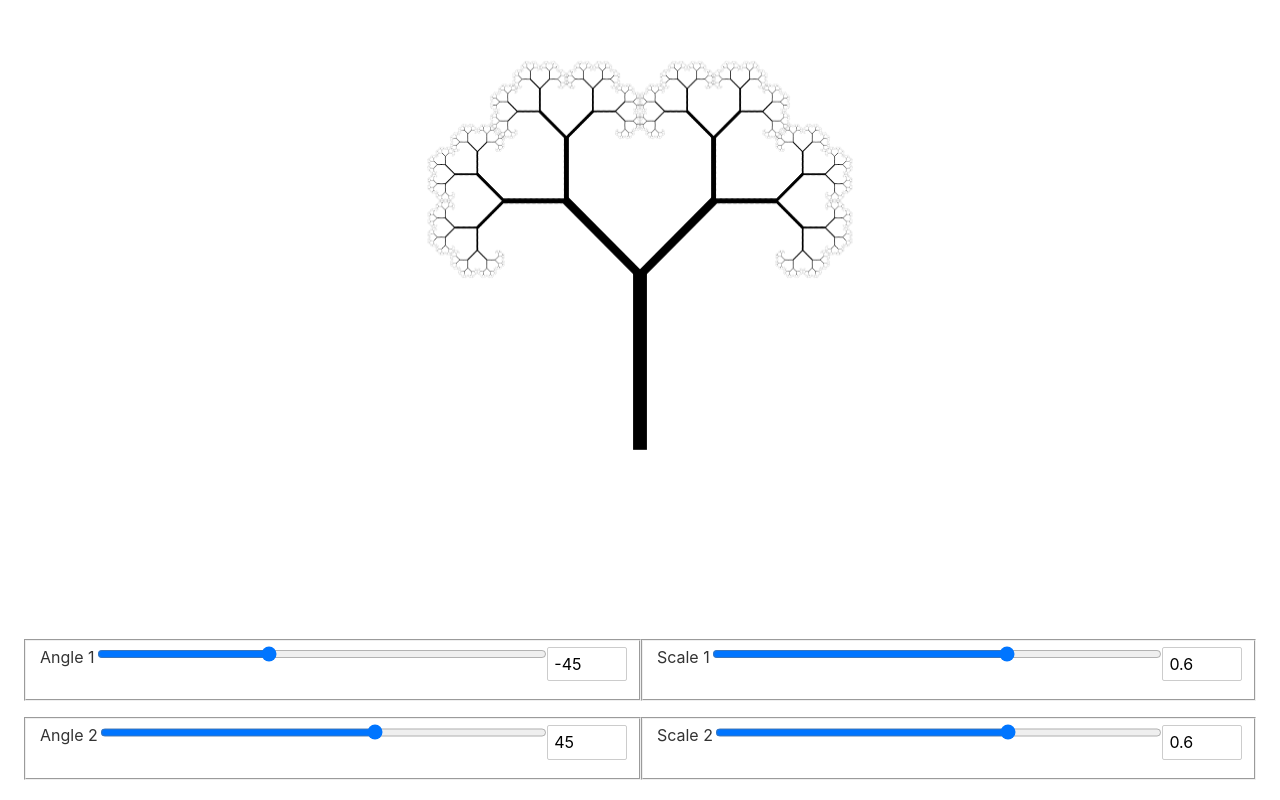
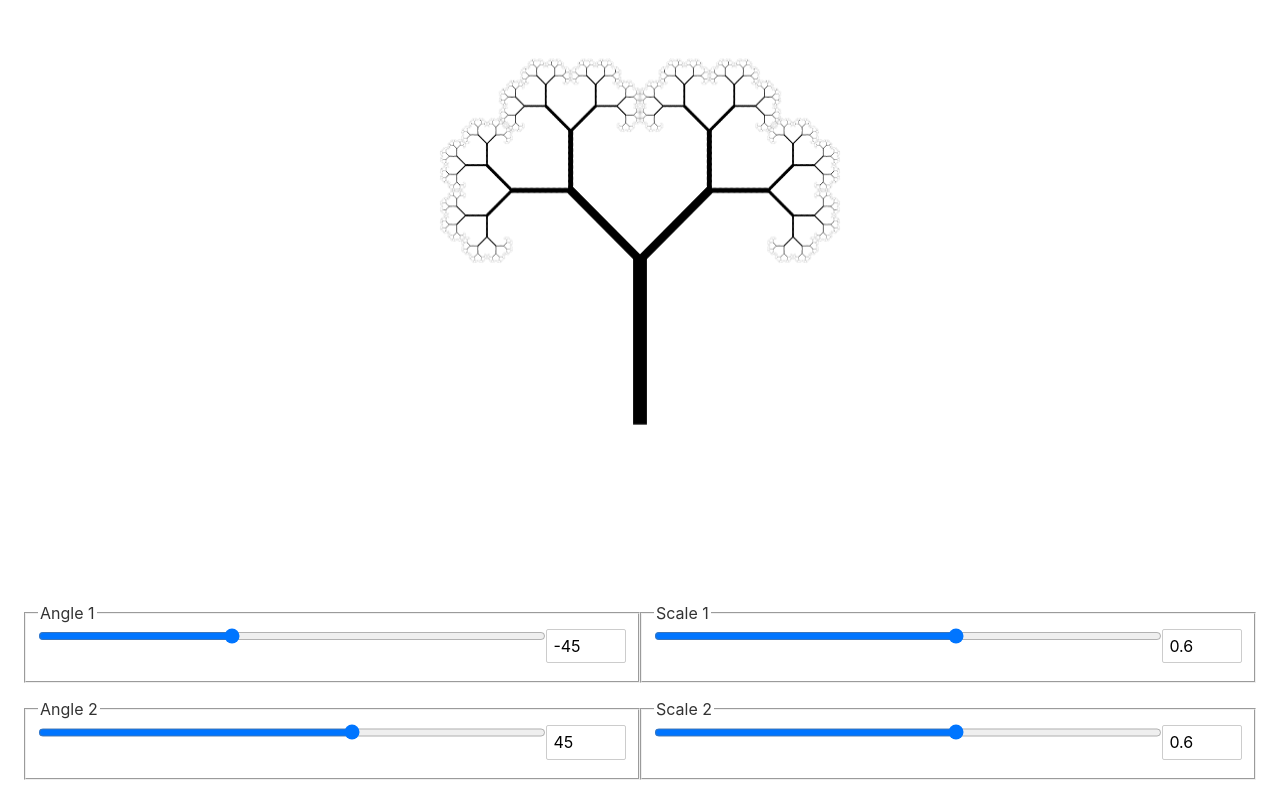
Before and after one commit to HenryWConklin/trees, a Svelte app: page / in a window 1280 px wide. Built offline with nearby package versions, Linux system fonts and the light colour scheme.

Commit message:
Increase max scale, fix some layout stuff

```diff
--- a/src/App.svelte
+++ b/src/App.svelte
@@ -27,10 +27,6 @@
     }
 </style>
 
-
-<!--
-<Tree {ang1} {ang2} {scale1} {scale2} />
--->
 <div class="container">
     <div class="canvas-container">
         <CanvasTree {ang1} {ang2} {scale1} {scale2} />
@@ -38,12 +34,12 @@
     <div class="controls-container">
         <div class="slider-container">
             <DisplaySlider label="Angle 1" bind:value={ang1} min="-180" max="180" step="5"/>
-            <DisplaySlider label="Scale 1" bind:value={scale1} min="0" max="0.9" step="0.02"/>
+            <DisplaySlider label="Scale 1" bind:value={scale1} min="0" max="1" step="0.02"/>
         </div>
 
         <div class="slider-container">
             <DisplaySlider label="Angle 2" bind:value={ang2} min="-180" max="180" step="5"/>
-            <DisplaySlider label="Scale 2" bind:value={scale2} min="0" max="0.9" step="0.02"/>
+            <DisplaySlider label="Scale 2" bind:value={scale2} min="0" max="1" step="0.02"/>
         </div>
     </div>
 </div>
--- a/src/CanvasTree.svelte
+++ b/src/CanvasTree.svelte
@@ -17,7 +17,7 @@
     const rootHeight = 0.2;
     const rootMargin = 0.3;
 
-    function draw_tranformed_image(ctx, img, x, y, angle, scale) {
+    function draw_transformed_image(ctx, img, x, y, angle, scale) {
         ctx.save();
         // This reflection is necessary to get the image in the right orientation, shows up mirrored in weird ways
         // otherwise
@@ -224,9 +224,9 @@
 
                 // Draw first child (change the position the image is drawn to match the full scale factor, even though
                 // the children themselves are only scaled by the increment)
-                draw_tranformed_image(ctx, back_canvas, 0, rootHeight * height * totalScale, ang1, scale1)
+                draw_transformed_image(ctx, back_canvas, 0, rootHeight * height * totalScale, ang1, scale1)
                 // Draw second child
-                draw_tranformed_image(ctx, back_canvas, 0, rootHeight * height * totalScale, ang2, scale2)
+                draw_transformed_image(ctx, back_canvas, 0, rootHeight * height * totalScale, ang2, scale2)
                 ctx.restore()
 
                 totalScale *= scaleIncrement;
--- a/src/DisplaySlider.svelte
+++ b/src/DisplaySlider.svelte
@@ -25,8 +25,8 @@
 
 <span class="container">
     <fieldset class="inner-container">
+        <legend>{label}</legend>
         <div class="inner-container">
-            <legend>{label}</legend>
             <input class="slider" aria-label="{label} slider" type="range" bind:value={value} min="{min}" max="{max}" step="{step}"/>
             <input class="display" aria-label="{label} display" type="number" bind:value={value} min="{min}" max="{max}" step="{step}" />
         </div>
```
